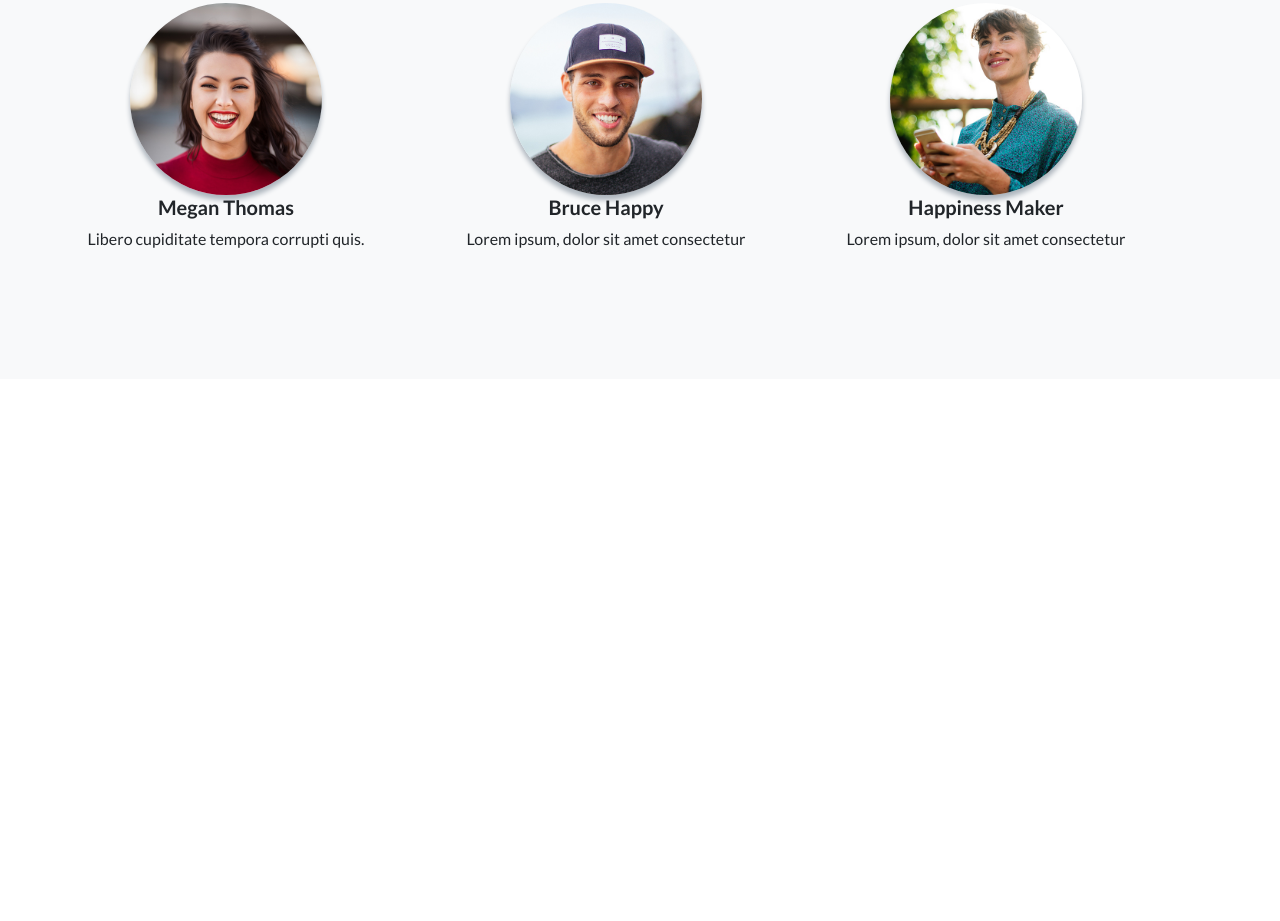
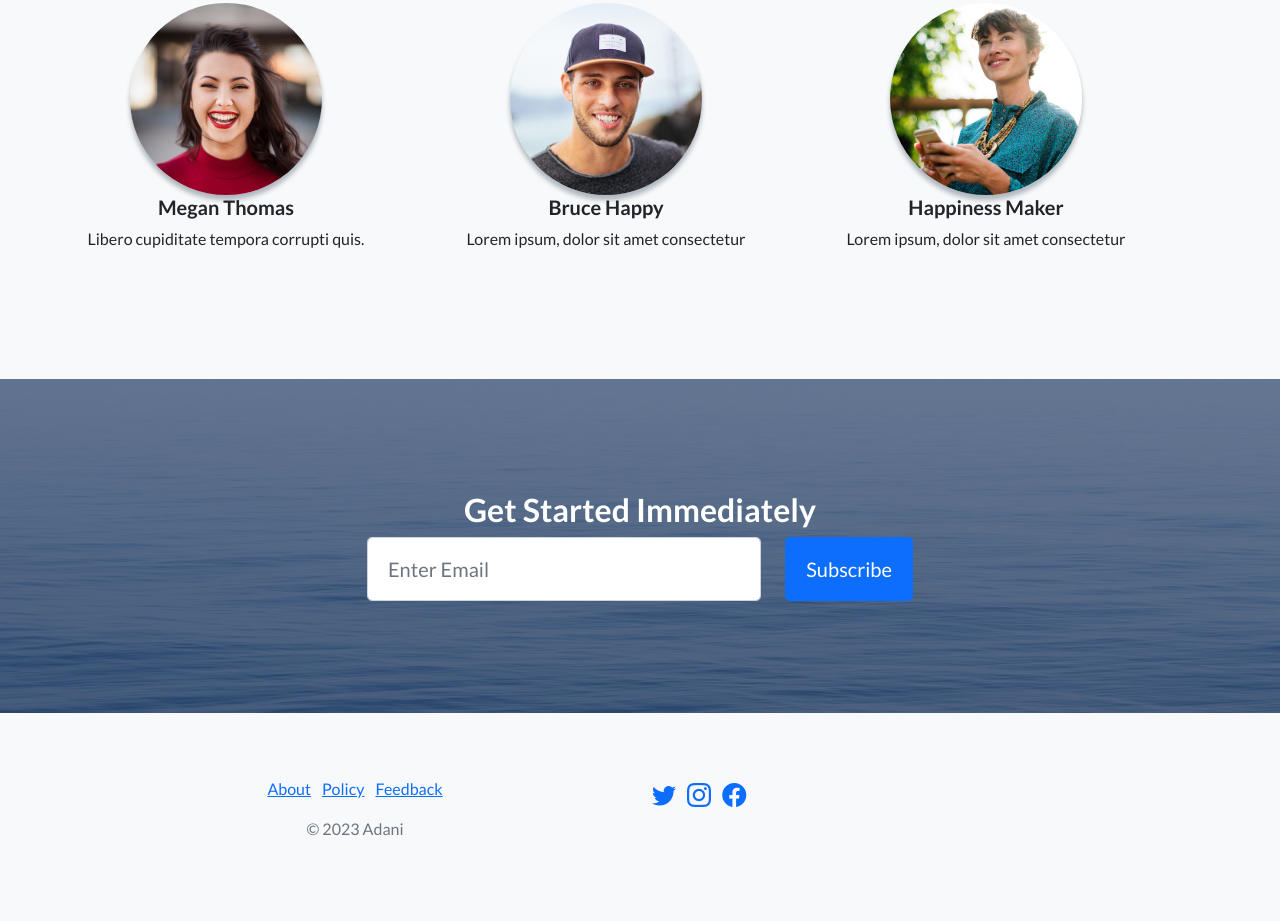
Before and after one commit to nnesquared/nnesquared.github.io, a plain HTML site: page index.html in a window 1280 px wide. Shown: the part 2617-3538 px from the top of the page. Before the commit the page ends 2996 px from the top, so only its background shows below. Drawn offline with nearby package versions, Linux system fonts and the light colour scheme.

Commit message:
adjusted index page and css

```diff
--- a/index.html
+++ b/index.html
@@ -15,7 +15,7 @@
     <nav class="navbar navbar-light bg-light fixed-top">
         <div class="container">
             <a  class="navbar-brand" href="#">Adani</a>
-            <a class=" btn btn-primary btn-sm">Sign Up Now</a>
+            <a class=" btn btn-primary btn-sm" href="#signup">Sign Up Now</a>
         </div>
     </nav>
 <header class="masthead">
@@ -155,9 +155,65 @@
                 </div>
             </div>
     </div>
+</section>
+<section class="call-to-action text-white text-center" id="signup">
+    <div class="container position-relative">
+        <div class="row justify-content-center">
+            <div class="col-lg-6">
+                <h2> Get Started Immediately</h2>
+                <form class="form-subscribe">
+                    <div class="row">
+                        <div class="col">
+                            <input type="email" class="form-control form-control-lg"
+                            placeholder="Enter Email">
+                        </div>
+                        <div class="col-auto">
+                            <button class="btn btn-primary btn-lg">Subscribe</button>
+                        </div>
+                    </div>
+                </form>
+            </div>
+        </div>
+    </div>
+</section>
+<footer class="footer bg-light">
+    <div class="container">
+        <div class="row">
+            <div class="col-lg-6 text-center">
+                <ul class="list-inline">
+                  <li class="list-inline-item">
+                        <a href="#">About</a>
+                    </li>
+                    <li class="list-inline-item">
+                        <a href="#">Policy</a>
+                    </li>
+                    <li class="list-inline-item">
+                        <a href="#">Feedback</a>
+                    </li>
 
+                </ul>
+                <p class="text-muted">&copy; 2023 Adani</p>
 
-</section>
+            </div>
+            <div class="col-lg-6">
+                <ul class="list-inline">
+                    <li class="list-inline-item">
+                        <a href="#"><i class="bi-twitter fs-4"></i></a>
+                    </li>
+                    <li class="list-inline-item">
+                        <a href="#"><i class="bi-instagram fs-4"></i></a>
+
+                    </li>
+                    <li class="list-inline-item">
+                        <a href="#"><i class="bi-facebook fs-4"></i></a>
+
+                    </li>
+                </ul>
+            </div>
+        </div>
+    </div>
+
+</footer>
 
 
 
```
Also changed, not shown: css/styles.css.
